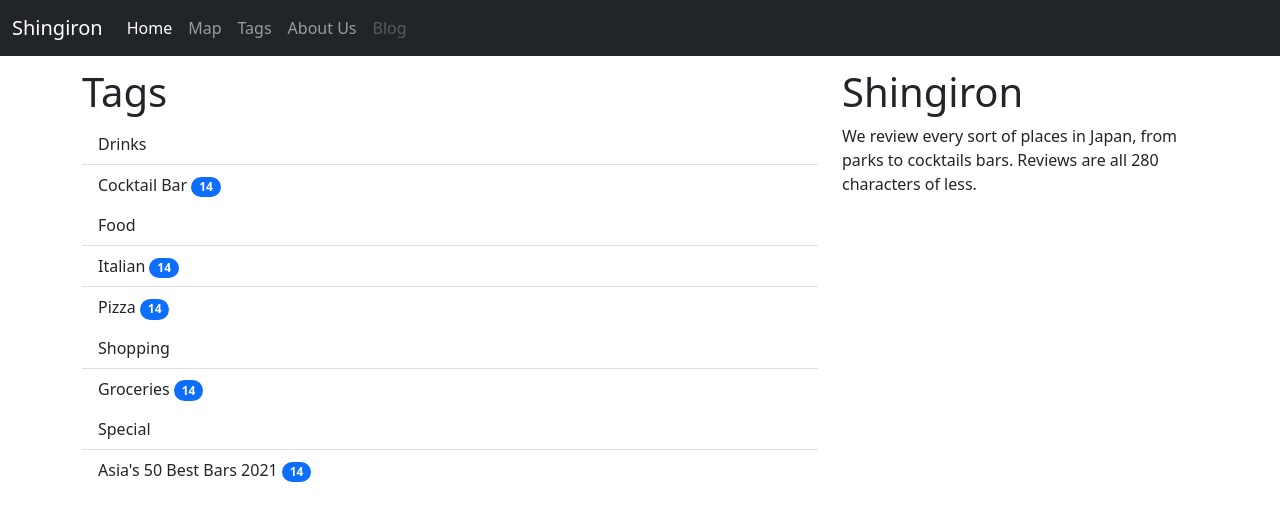
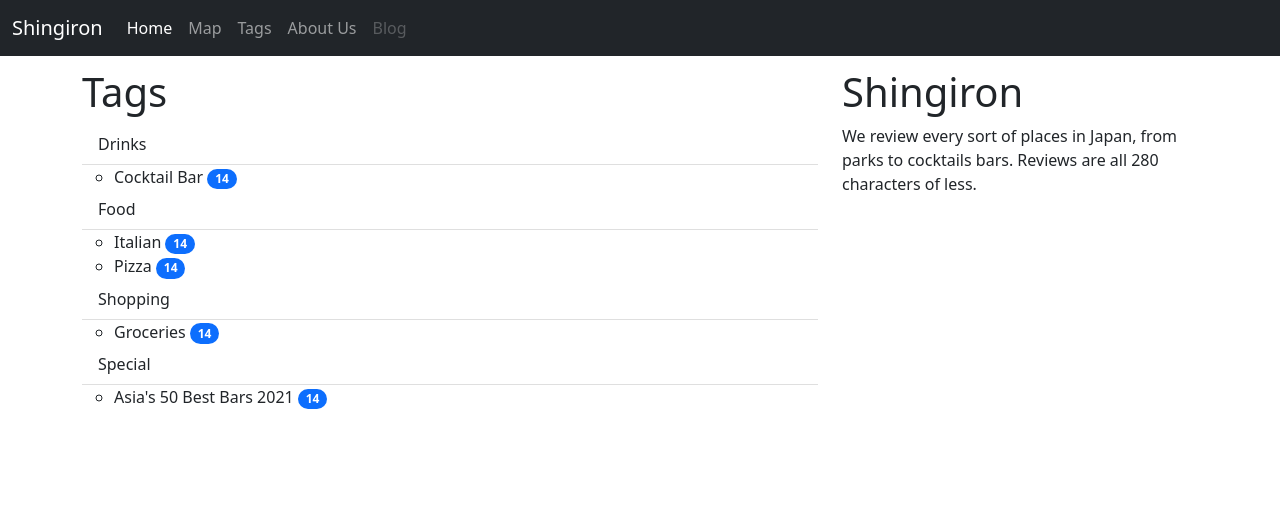
Before and after one commit to alessandrosp/shingiron, a Jekyll site: the page built from docs/pages/tags.md, in a window 1280 px wide. Shown: the top 521 px of the page. Built offline with Jekyll 4.4.1, drawn with Linux system fonts in a browser that asks for light colours; nearby versions of some CDN libraries; our own code applies the rules of GitHub Pages for plain Markdown files.

Commit message:
Update tags.md

```diff
--- a/docs/pages/tags.md
+++ b/docs/pages/tags.md
@@ -7,10 +7,10 @@
   {% assign parents = site.tags | where: "parent", "None" | sort %}
   {% for parent in parents %}
     <li class="list-group-item">{{ parent.name }}</li>
-    <ul class="list-group list-group-flush">
+    <ul class="list-subgroup">
       {% assign children = site.tags | where: "parent", parent.name | sort %}
       {% for child in children %}
-        <li class="list-group-item">{{ child.name }} <span class="badge bg-primary rounded-pill">14</span></li>
+        <li class="list-subgroup-item">{{ child.name }} <span class="badge bg-primary rounded-pill">14</span></li>
       {% endfor %}
     </ul>
   {% endfor %}
```
